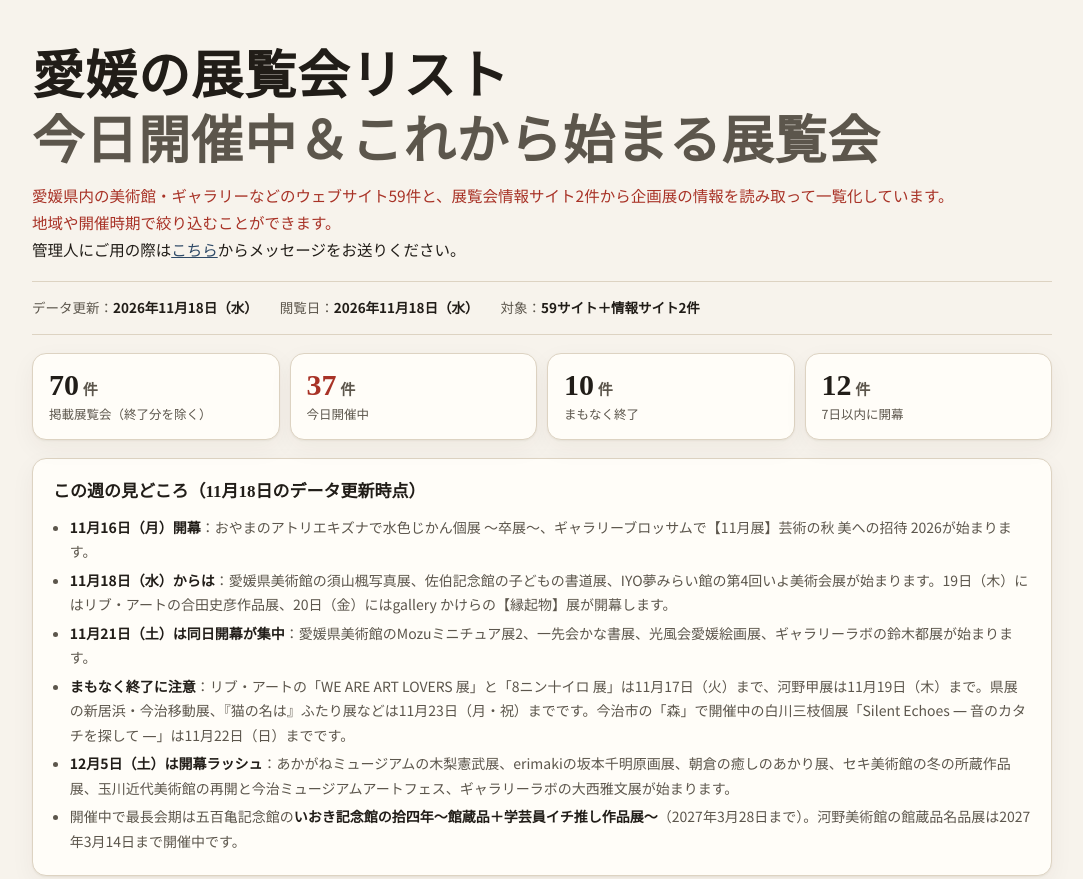
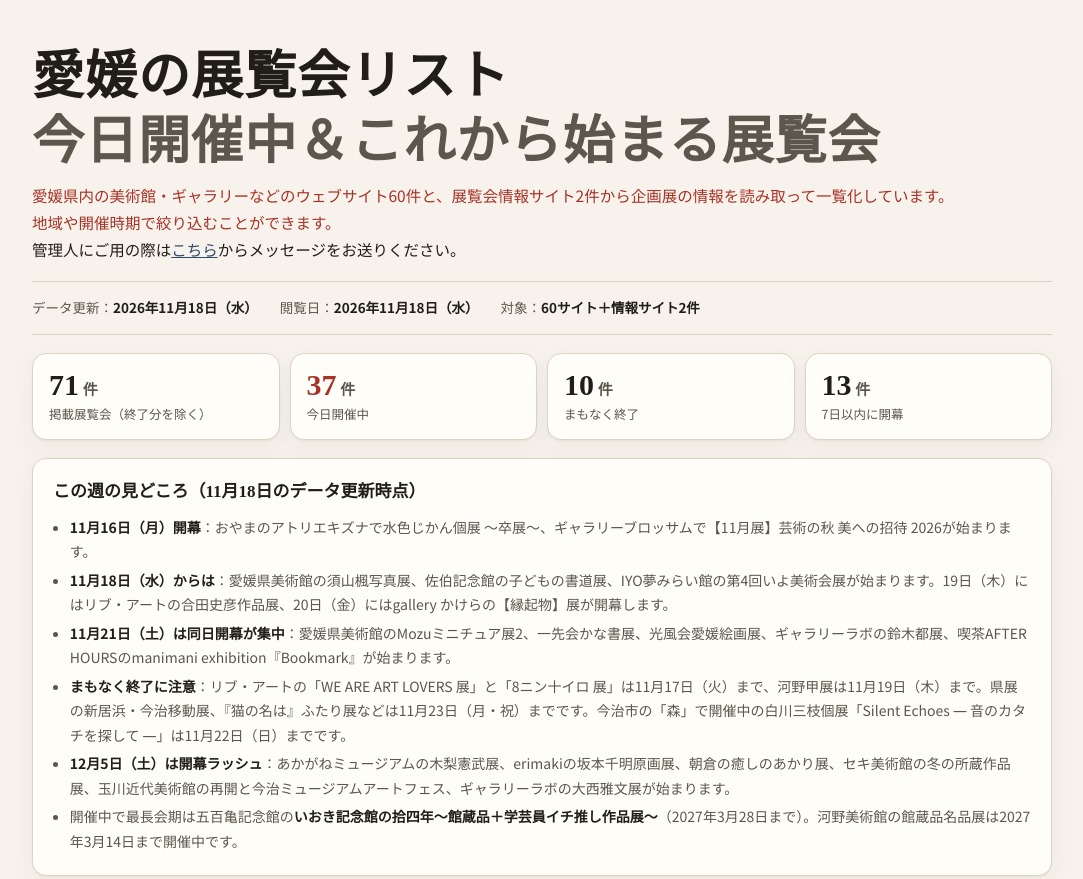
Before and after one commit to kojp/ehime-exhibitions, a plain HTML site: page index.html in a window 1280 px wide. Shown: the top 879 px of the page, without its empty margins (98-1181 px from the left). Drawn offline with Linux system fonts and the light colour scheme.

Commit message:
after_hours_2026を情報源に追加（60件）、manimani展『Bookmark』を掲載（2026-11-18）

```diff
--- a/index.html
+++ b/index.html
@@ -150,11 +150,11 @@
 
   <header>
     <h1>愛媛の展覧会リスト<br><span class="thin">今日開催中＆これから始まる展覧会</span></h1>
-    <p class="lede">愛媛県内の美術館・ギャラリーなどのウェブサイト59件と、展覧会情報サイト2件から企画展の情報を読み取って一覧化しています。<br>地域や開催時期で絞り込むことができます。<br><span style="color:var(--ink)">管理人にご用の際は<a href="https://docs.google.com/forms/d/e/1FAIpQLSeu-hs7aPTlfd6j__p7BQxXvLUNnB_FZWspX0e99Ri16iFMUw/viewform" target="_blank" rel="noopener">こちら</a>からメッセージをお送りください。</span></p>
+    <p class="lede">愛媛県内の美術館・ギャラリーなどのウェブサイト60件と、展覧会情報サイト2件から企画展の情報を読み取って一覧化しています。<br>地域や開催時期で絞り込むことができます。<br><span style="color:var(--ink)">管理人にご用の際は<a href="https://docs.google.com/forms/d/e/1FAIpQLSeu-hs7aPTlfd6j__p7BQxXvLUNnB_FZWspX0e99Ri16iFMUw/viewform" target="_blank" rel="noopener">こちら</a>からメッセージをお送りください。</span></p>
     <div class="meta-row">
       <span>データ更新：<b>2026年11月18日（水）</b></span>
       <span>閲覧日：<b id="metaToday">―</b></span>
-      <span>対象：<b>59サイト＋情報サイト2件</b></span>
+      <span>対象：<b>60サイト＋情報サイト2件</b></span>
     </div>
     <div class="stats">
       <div class="stat"><div class="num" id="statTotal">–</div><div class="lbl">掲載展覧会（終了分を除く）</div></div>
@@ -167,7 +167,7 @@
       <ul>
 <li><b>11月16日（月）開幕</b>：おやまのアトリエキズナで水色じかん個展 〜卒展〜、ギャラリーブロッサムで【11月展】芸術の秋 美への招待 2026が始まります。</li>
 <li><b>11月18日（水）からは</b>：愛媛県美術館の須山楓写真展、佐伯記念館の子どもの書道展、IYO夢みらい館の第4回いよ美術会展が始まります。19日（木）にはリブ・アートの合田史彦作品展、20日（金）にはgallery かけらの【縁起物】展が開幕します。</li>
-<li><b>11月21日（土）は同日開幕が集中</b>：愛媛県美術館のMozuミニチュア展2、一先会かな書展、光風会愛媛絵画展、ギャラリーラボの鈴木都展が始まります。</li>
+<li><b>11月21日（土）は同日開幕が集中</b>：愛媛県美術館のMozuミニチュア展2、一先会かな書展、光風会愛媛絵画展、ギャラリーラボの鈴木都展、喫茶AFTER HOURSのmanimani exhibition『Bookmark』が始まります。</li>
 <li><b>まもなく終了に注意</b>：リブ・アートの「WE ARE ART LOVERS 展」と「8ニン十イロ 展」は11月17日（火）まで、河野甲展は11月19日（木）まで。県展の新居浜・今治移動展、『猫の名は』ふたり展などは11月23日（月・祝）までです。今治市の「森」で開催中の白川三枝個展「Silent Echoes ― 音のカタチを探して ―」は11月22日（日）までです。</li>
 <li><b>12月5日（土）は開幕ラッシュ</b>：あかがねミュージアムの木梨憲武展、erimakiの坂本千明原画展、朝倉の癒しのあかり展、セキ美術館の冬の所蔵作品展、玉川近代美術館の再開と今治ミュージアムアートフェス、ギャラリーラボの大西雅文展が始まります。</li>
 <li>開催中で最長会期は五百亀記念館の<b>いおき記念館の拾四年～館蔵品＋学芸員イチ推し作品展～</b>（2027年3月28日まで）。河野美術館の館蔵品名品展は2027年3月14日まで開催中です。</li>
@@ -208,6 +208,8 @@
 <p>「開催中」かどうかは、ページのデータ更新日ではなく、<b>閲覧した日の日付</b>で自動的に判定しています。表示は「開催中」と「まもなく開始（閲覧日から7日以内に始まる展覧会）」の2つの見出しで区分し、それより後に始まる展覧会は見出しなしで開始日順に続けています。終了日を過ぎた展覧会は表示されません。各グループ内は開始日が早い順に並べています。データ自体は毎週月曜日に更新され、今回のデータ更新日は2026年11月18日です。データ更新日より前に終了した展覧会（第40回愛媛県高等学校総合文化祭、リブ・アートの「パン屑の記憶」と「松本秀一追悼展」、アートギャラリー風の「秋の風展 パート2」、佐伯記念館の「第9回 墨・和紙・竹と戯れて」など、11月15日までに終了したもの）は掲載していません。2026年11月17日に、五百亀記念館の「西条藩いろいろ展」を削除し、「いおき記念館の拾四年～館蔵品＋学芸員イチ推し作品展～」（2026年11月3日～2027年3月28日）を追加しました。</p>
 <h3>追加した情報源（2026年11月18日）</h3>
 <p>今治市の「森」を情報源として追加しました。情報源は同店の一般公開Googleカレンダーで、イベント名の先頭に「【展示】」が付いたものだけを掲載対象としています。今回の照合では「【展示】」付きは3件あり、会期中の白川三枝個展「Silent Echoes ― 音のカタチを探して ―」（11月14日〜11月22日）を掲載しました。残る2件（オガサワラミチ個展「未知なる森2」、エソラ・コト イラスト展「Showcase」）はいずれも終了済みのため掲載していません。ライブ・映画上映・出店など「【展示】」以外のイベントは対象外です。</p>
+<h3>追加した情報源（2026年11月18日・Instagram）</h3>
+<p>Instagramアカウント after_hours_2026（喫茶AFTER HOURS、松山市喜与町）を情報源として追加しました。今回の照合では、オープン記念イベントの manimani exhibition『Bookmark』（11月21日〜11月23日）を掲載しました。会期は作家側（@m_a_n_imani）の共同投稿で確認したもので、manimaniのアカウント自体は情報源に加えていません。</p>
 <h3>追加した情報源（2026年11月16日）</h3>
 <p>Instagramアカウント5件を情報源として追加し、今回分から照合しました。koyori_books（SAAYA NO KAMIMOTO COLLECTION）、oyamanoatorie_kizuna（水色じかん個展）、yohaku_kakera（【縁起物】展）、erimaki_cat（『猫の名は』ふたり展、パレスチナポスター展、坂本千明原画展）、hitoshima.co（康力升個展）。キャプションの日付は信頼できるものとして読み、年が書かれていない場合は投稿日の年とみなしています。タグ付け・共同投稿として他アカウントの告知が混ざるものも、その会場の展示であれば対象に含めています。</p>
 <h3>集約サイトの照合（2026年11月16日）</h3>
@@ -303,6 +305,7 @@ var DATA = [
 {s:"2026-11-21",e:"2027-01-11",t:"共催展 Mozuミニチュア展2 のぞいてみよう、ちいさなせかい。",v:"愛媛県美術館",c:"松山市",a:"中予",p:"2026年11月21日（土）～2027年1月11日（月・祝）",d:"コマ撮りアニメ、ミニチュア、トリックラクガキの3分野で活躍するマルチアーティスト・Mozuの新作ミニチュア展。「こびとの書斎」「こびとの縁側」など新しい世界観のミニチュア作品を展示。",u:"https://www.ehime-art.jp/exhibition/detail/46e46092-cf0a-465f-a6e7-2ef584e65fe5"},
 {s:"2026-11-21",e:"2026-11-23",t:"第21回愛媛一先会かな書展（貸しギャラリー・南館）",v:"愛媛県美術館",c:"松山市",a:"中予",p:"2026年11月21日～11月23日",d:"かな書の書道展。",u:"https://www.ehime-art.jp/exhibition/rental.html",un:"出典：愛媛県美術館 貸しギャラリー案内"},
 {s:"2026-11-21",e:"2026-11-29",t:"鈴木 都 展",v:"ギャラリーラボ",c:"西条市",a:"東予",p:"2026年11月21日（土）～11月29日（日）",d:"中世古窯や志野に取り組む鈴木都のやきもの展。新登場の「不知火黒織部」と名付けられた茶碗と酒盃が加わった構成。",u:"https://gallerylabo.jp/ja/exhibition_labo/"},
+{s:"2026-11-21",e:"2026-11-23",t:"manimani exhibition『Bookmark』",v:"喫茶AFTER HOURS",c:"松山市",a:"中予",p:"2026年11月21日（土）～11月23日（月・祝）",d:"松山市喜与町2丁目4-11 2Fのブックカフェ「喫茶AFTER HOURS」のオープン記念イベント。ドローイング・テキスタイル・生花のアートチーム manimani による展示。",u:"https://www.instagram.com/after_hours_2026/",un:"出典：Instagram（@after_hours_2026）"},
 {s:"2026-11-22",e:"2026-11-27",t:"2026年 松山展 愛媛現代美術家集団 現美展 小作品展",v:"ギャラリー キャメルK",c:"松山市",a:"中予",p:"2026年11月22日（日）～11月27日（金）",d:"愛媛現代美術家集団「現美」による小作品展の松山展。入場無料、最終日は15時まで。",u:"https://tekupo.com/archives/42786",un:"出典：アートマップ テクポ"},
 {s:"2026-11-22",e:"2027-01-24",t:"恒例 －干支飾り－",v:"愛媛民藝館",c:"西条市",a:"東予",p:"2026年11月22日（日）～2027年1月24日（日）",d:"令和9年は未年であることにちなみ、民藝館が所蔵する未の干支飾りを展示する。干支飾りは古来、開運や健康、豊作を願って日本各地で作られてきた。",u:"http://ehimemingeikan.jp/tokubetuten.html"},
 {s:"2026-11-25",e:"2026-11-29",t:"リアリズムフォト愛媛交友会写真展（貸しギャラリー・南館）",v:"愛媛県美術館",c:"松山市",a:"中予",p:"2026年11月25日～11月29日",d:"リアリズムフォト愛媛交友会による写真展「生きる」。",u:"https://www.ehime-art.jp/exhibition/rental.html",un:"出典：愛媛県美術館 貸しギャラリー案内"},
```
